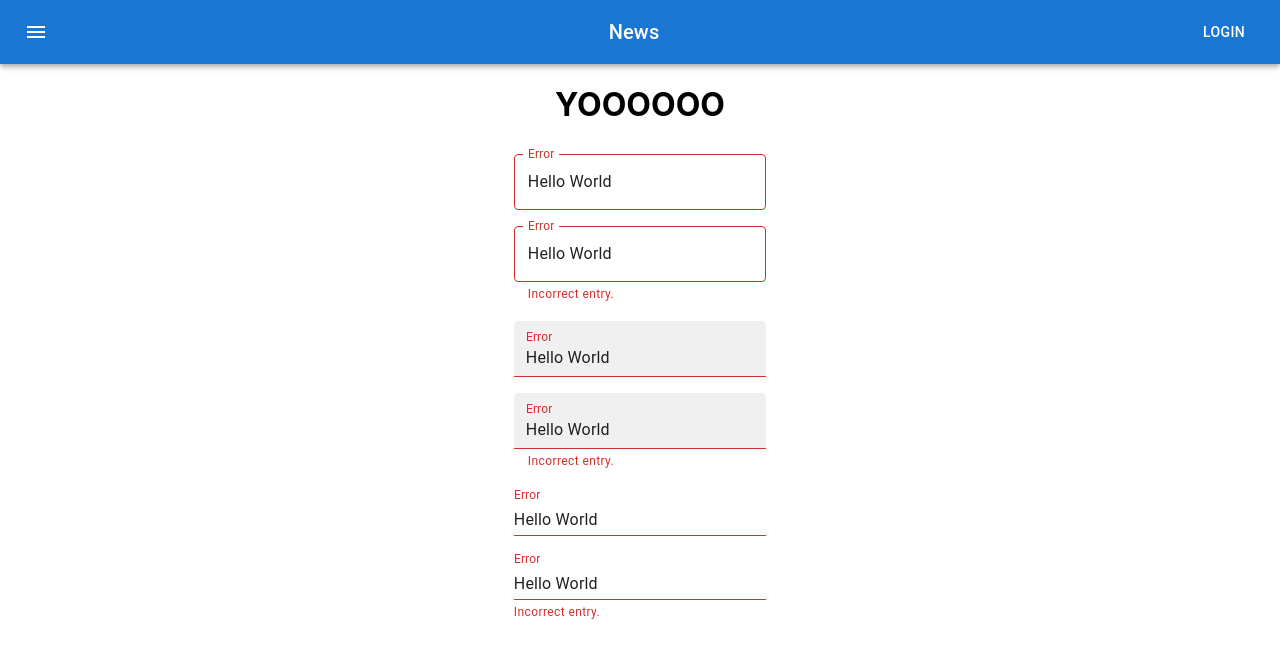
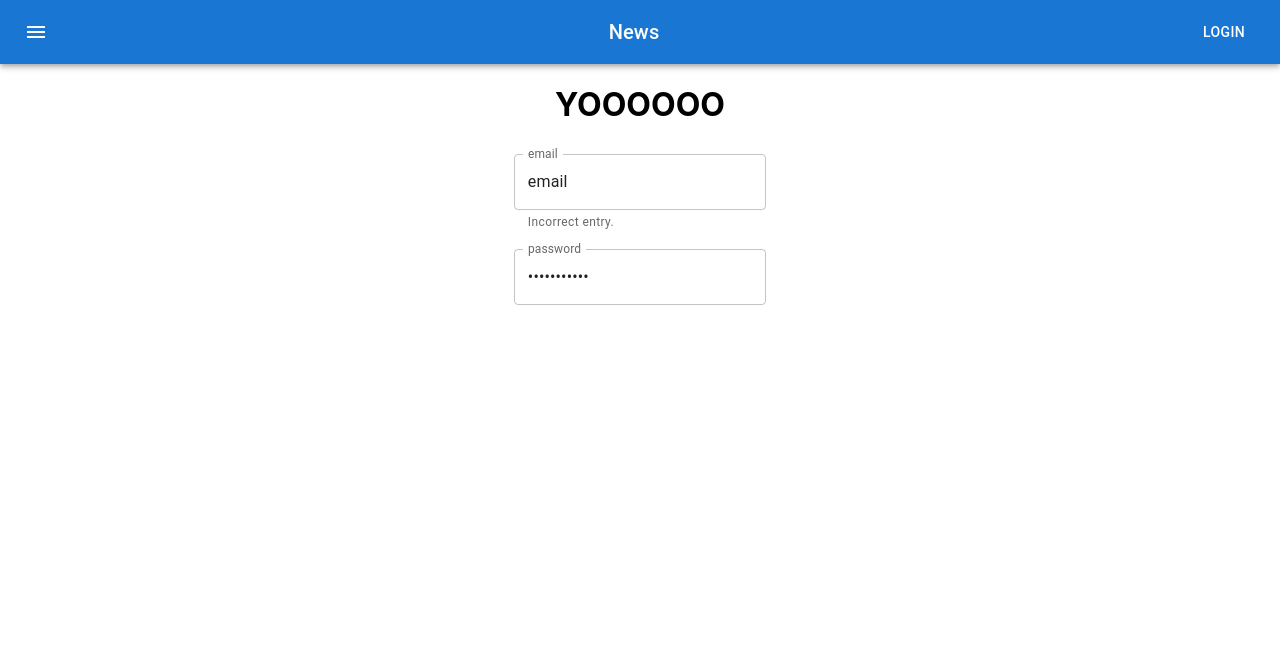
Before and after one commit to dannydaley/web-interface, a React (Create React App) app in the folder frontend/robot/: page / in a window 1280 px wide. Shown: the top 658 px of the page. Built offline with nearby package versions, Linux system fonts and the light colour scheme.

Commit message:
added email and password inputs

```diff
--- a/frontend/robot/src/components/Login.js
+++ b/frontend/robot/src/components/Login.js
@@ -16,53 +16,24 @@ export default function LoginPage() {
       autoComplete="off"
     >
       <div>
+          <TextField
+
+          id="outlined-required"
+          label="email"
+          defaultValue="email"
+          helperText="Incorrect entry."
+        />
         <TextField
-          error
-          id="outlined-error"
-          label="Error"
+
+          id="outlined-required"
+          type="password"
+          label="password"
           defaultValue="Hello World"
         />
-        <TextField
-          error
-          id="outlined-error-helper-text"
-          label="Error"
-          defaultValue="Hello World"
-          helperText="Incorrect entry."
-        />
+
       </div>
       <div>
-        <TextField
-          error
-          id="filled-error"
-          label="Error"
-          defaultValue="Hello World"
-          variant="filled"
-        />
-        <TextField
-          error
-          id="filled-error-helper-text"
-          label="Error"
-          defaultValue="Hello World"
-          helperText="Incorrect entry."
-          variant="filled"
-        />
-      </div>
-      <div>
-        <TextField
-          error
-          id="standard-error"
-          label="Error"
-          defaultValue="Hello World"
-          variant="standard"
-        />
-        <TextField
-          error
-          id="standard-error-helper-text"
-          label="Error"
-          defaultValue="Hello World"
-          helperText="Incorrect entry."
-          variant="standard"
-        />
+
       </div>
       </Box>
         </Container>
```
